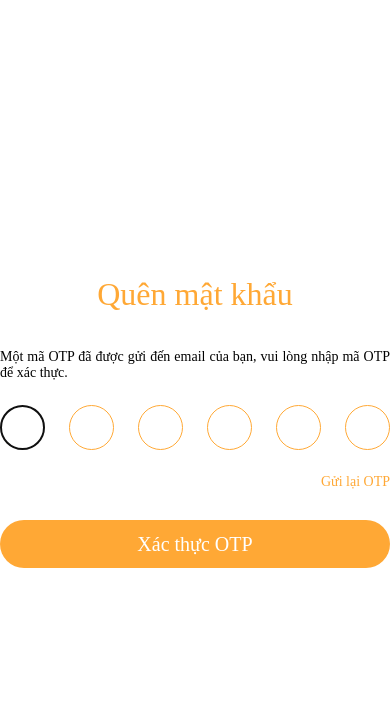
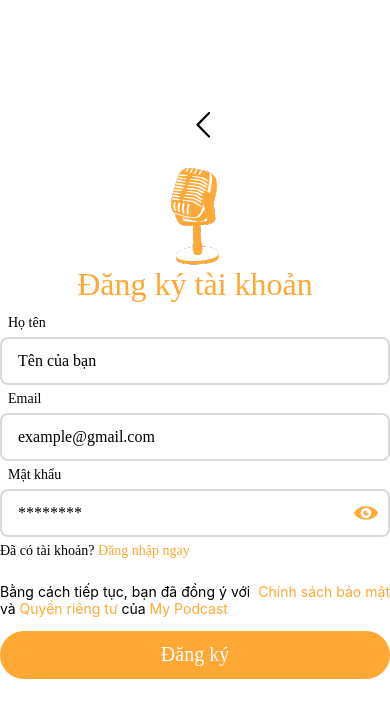
Before and after one commit to nartrung/MyPodcast, a React Native app in the folder client/: screen /SignUp in a window 390 px wide. Shown: the top 718 px of the page. Built offline with nearby package versions, Linux system fonts and the light colour scheme.

Commit message:
feature: add navigation between screens

```diff
--- a/client/App.tsx
+++ b/client/App.tsx
@@ -1,10 +1,12 @@
-import {SafeAreaView} from 'react-native';
-import SignUp from '@views/auth/SignUp';
-import LogIn from '@views/auth/LogIn';
-import ForgotPassword from '@views/auth/ForgotPassword';
-import Verification from '@views/auth/Verification';
+import {NavigationContainer} from '@react-navigation/native';
+import AuthNavigator from 'src/navigation/AuthNavigator';
+
 const App = () => {
-  return <Verification></Verification>;
+  return (
+    <NavigationContainer>
+      <AuthNavigator />
+    </NavigationContainer>
+  );
 };
 
 export default App;
--- a/client/package.json
+++ b/client/package.json
@@ -10,9 +10,13 @@
     "test": "jest"
   },
   "dependencies": {
+    "@react-navigation/native": "^6.1.10",
+    "@react-navigation/native-stack": "^6.9.18",
     "formik": "^2.4.5",
     "react": "18.2.0",
     "react-native": "0.73.3",
+    "react-native-safe-area-context": "^4.9.0",
+    "react-native-screens": "^3.29.0",
     "react-native-vector-icons": "^10.0.3",
     "yup": "^1.3.3"
   },
--- /dev/null
+++ b/client/src/@type/navigation.ts
@@ -0,0 +1,6 @@
+export type AuthStackNavigitionScreen = {
+  LogIn: undefined;
+  SignUp: undefined;
+  ForgotPassword: undefined;
+  Verification: undefined;
+};
--- /dev/null
+++ b/client/src/navigation/AuthNavigator.tsx
@@ -0,0 +1,23 @@
+import {createNativeStackNavigator} from '@react-navigation/native-stack';
+import ForgotPassword from '@views/auth/ForgotPassword';
+import LogIn from '@views/auth/LogIn';
+import SignUp from '@views/auth/SignUp';
+import Verification from '@views/auth/Verification';
+import {AuthStackNavigitionScreen} from 'src/@type/navigation';
+
+const Stack = createNativeStackNavigator<AuthStackNavigitionScreen>();
+
+const AuthNavigator = () => {
+  return (
+    <Stack.Navigator screenOptions={{headerShown: false}}>
+      <Stack.Screen name="LogIn" component={LogIn}></Stack.Screen>
+      <Stack.Screen name="SignUp" component={SignUp}></Stack.Screen>
+      <Stack.Screen
+        name="ForgotPassword"
+        component={ForgotPassword}></Stack.Screen>
+      <Stack.Screen name="Verification" component={Verification}></Stack.Screen>
+    </Stack.Navigator>
+  );
+};
+
+export default AuthNavigator;
--- /dev/null
+++ b/client/src/ui/BackIcon.tsx
@@ -0,0 +1,34 @@
+import colors from '@utils/colors';
+import {FC} from 'react';
+import {Pressable, StyleSheet} from 'react-native';
+import Icon from 'react-native-vector-icons/Entypo';
+
+interface Props {
+  onIconPress?(): void;
+}
+
+const BackIcon: FC<Props> = ({onIconPress}) => {
+  return (
+    <Pressable onPress={onIconPress}>
+      <Icon
+        style={styles.backIcon}
+        name="chevron-thin-left"
+        color={colors.PRIMARY}
+        size={30}
+      />
+    </Pressable>
+  );
+};
+
+const styles = StyleSheet.create({
+  backIcon: {
+    color: colors.CONTRAST,
+    marginBottom: 24,
+    marginRight: -24,
+    position: 'absolute',
+    right: '50%',
+    bottom: '50%',
+  },
+});
+
+export default BackIcon;
--- a/client/src/views/auth/ForgotPassword.tsx
+++ b/client/src/views/auth/ForgotPassword.tsx
@@ -5,6 +5,9 @@ import {Image, SafeAreaView, StyleSheet, Text, View} from 'react-native';
 import * as yup from 'yup';
 import Form from '@components/form/Form';
 import SubmitButton from '@components/form/SubmitButton';
+import BackIcon from '@ui/BackIcon';
+import {NavigationProp, useNavigation} from '@react-navigation/native';
+import {AuthStackNavigitionScreen} from 'src/@type/navigation';
 
 interface Props {}
 
@@ -21,9 +24,16 @@ const emailValidationSchema = yup.object({
 });
 
 const ForgotPassword: FC<Props> = props => {
+  const navigation = useNavigation<NavigationProp<AuthStackNavigitionScreen>>();
+
   return (
     <SafeAreaView style={styles.container}>
       <View style={styles.heading}>
+        <BackIcon
+          onIconPress={() => {
+            navigation.navigate('LogIn');
+          }}
+        />
         <Text style={styles.title}>Quên mật khẩu</Text>
         <Image
           source={require('../../assets/images/MyPodcastForgotPassword.png')}
--- a/client/src/views/auth/LogIn.tsx
+++ b/client/src/views/auth/LogIn.tsx
@@ -7,6 +7,8 @@ import Form from '@components/form/Form';
 import SubmitButton from '@components/form/SubmitButton';
 import PasswordVisibilityIcon from '@ui/PasswordVisibilityIcon';
 import AppLink from '@ui/AppLink';
+import {NavigationProp, useNavigation} from '@react-navigation/native';
+import {AuthStackNavigitionScreen} from 'src/@type/navigation';
 
 interface Props {}
 
@@ -34,6 +36,7 @@ const logInValidationSchema = yup.object({
 
 const LogIn: FC<Props> = props => {
   const [secureEntry, setSecureEntry] = useState(true);
+  const navigation = useNavigation<NavigationProp<AuthStackNavigitionScreen>>();
 
   const togglePasswordVisibility = () => {
     setSecureEntry(!secureEntry);
@@ -68,8 +71,18 @@ const LogIn: FC<Props> = props => {
             onIconPress={togglePasswordVisibility}
           />
           <View style={styles.linkContainer}>
-            <AppLink title="Quên mật khẩu" />
-            <AppLink title="Đăng ký tài khoản" />
+            <AppLink
+              title="Quên mật khẩu"
+              onPress={() => {
+                navigation.navigate('ForgotPassword');
+              }}
+            />
+            <AppLink
+              title="Đăng ký tài khoản"
+              onPress={() => {
+                navigation.navigate('SignUp');
+              }}
+            />
           </View>
           <View>
             <Text style={styles.policy}>
@@ -80,7 +93,7 @@ const LogIn: FC<Props> = props => {
               của
               <Text style={styles.innerText}> My Podcast</Text>
             </Text>
-            <SubmitButton title="Đăng ký" />
+            <SubmitButton title="Đăng nhập" />
           </View>
         </View>
       </Form>
--- a/client/src/views/auth/SignUp.tsx
+++ b/client/src/views/auth/SignUp.tsx
@@ -7,6 +7,9 @@ import Form from '@components/form/Form';
 import SubmitButton from '@components/form/SubmitButton';
 import PasswordVisibilityIcon from '@ui/PasswordVisibilityIcon';
 import AppLink from '@ui/AppLink';
+import {NavigationProp, useNavigation} from '@react-navigation/native';
+import {AuthStackNavigitionScreen} from 'src/@type/navigation';
+import BackIcon from '@ui/BackIcon';
 
 interface Props {}
 
@@ -39,6 +42,7 @@ const signUpValidationSchema = yup.object({
 
 const SignUp: FC<Props> = props => {
   const [secureEntry, setSecureEntry] = useState(true);
+  const navigation = useNavigation<NavigationProp<AuthStackNavigitionScreen>>();
 
   const togglePasswordVisibility = () => {
     setSecureEntry(!secureEntry);
@@ -47,6 +51,11 @@ const SignUp: FC<Props> = props => {
   return (
     <SafeAreaView style={styles.container}>
       <View style={styles.heading}>
+        <BackIcon
+          onIconPress={() => {
+            navigation.navigate('LogIn');
+          }}
+        />
         <Image source={require('../../assets/images/MyPodcastLogo.png')} />
         <Text style={styles.title}>Đăng ký tài khoản</Text>
       </View>
@@ -80,7 +89,12 @@ const SignUp: FC<Props> = props => {
           />
           <View style={styles.linkContainer}>
             <Text style={styles.text}>Đã có tài khoản?</Text>
-            <AppLink title=" Đăng nhập ngay" />
+            <AppLink
+              title=" Đăng nhập ngay"
+              onPress={() => {
+                navigation.navigate('LogIn');
+              }}
+            />
           </View>
           <View>
             <Text style={styles.policy}>
```
Also changed, not shown: 2 other files (tests, documents, lock files or other folders).
